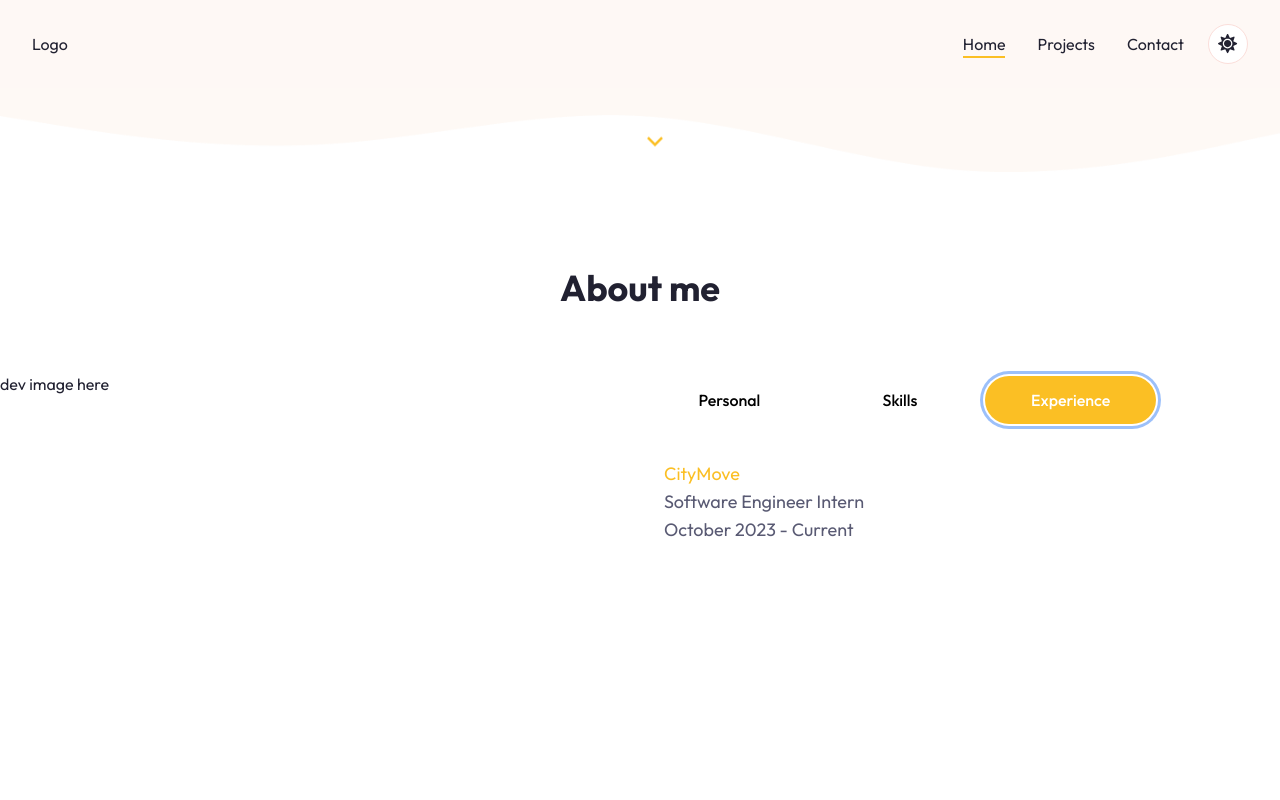
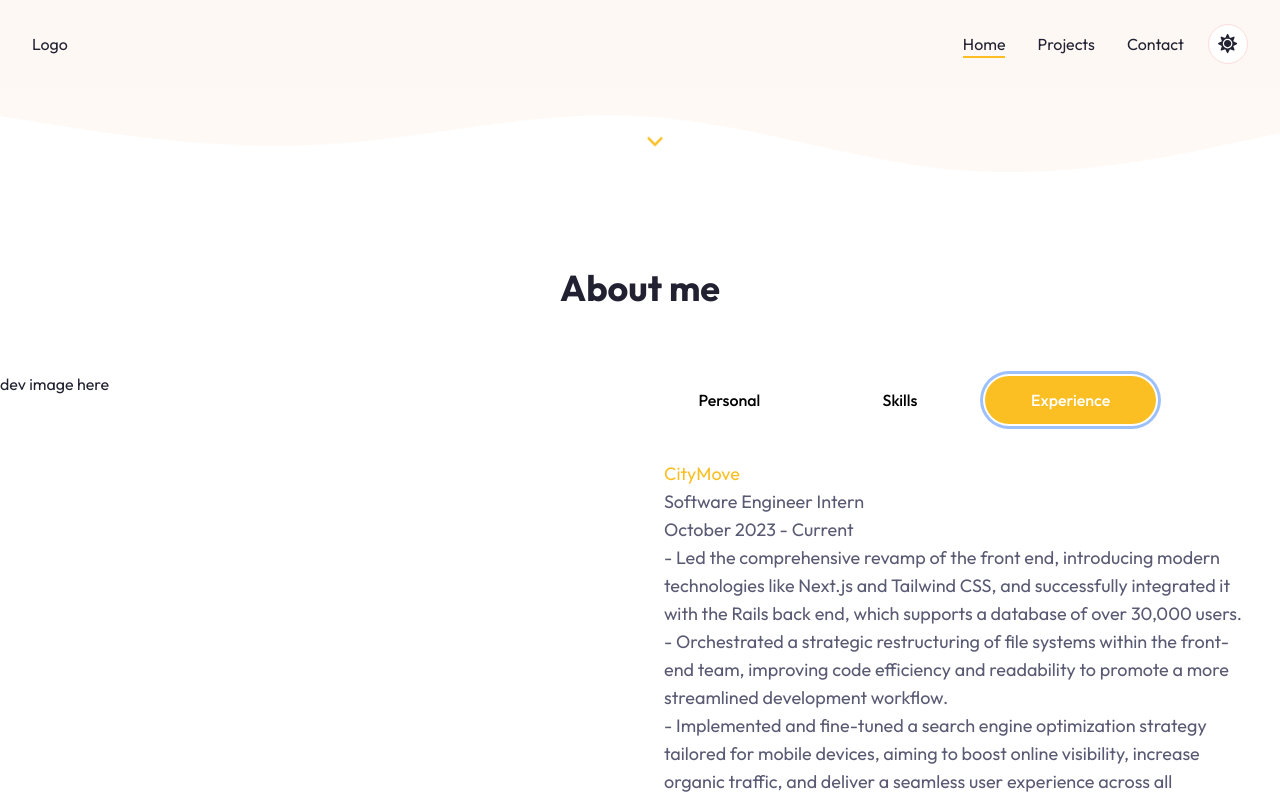
Before and after one commit to dlaucodes/devlau, a Next.js app: page / in a window 1280 px wide. Both pictures are taken after a click on the tab "Experience". Shown: the part 588-1388 px from the top of the page. Built offline with nearby package versions, Linux system fonts and the light colour scheme.

Commit message:
add relevant experience

```diff
--- a/components/About.tsx
+++ b/components/About.tsx
@@ -36,6 +36,9 @@ const experienceData = [
     data: {
       company: "CityMove",
       role: "Software Engineer Intern",
+      desc1: "Led the comprehensive revamp of the front end, introducing modern technologies like Next.js and Tailwind CSS, and successfully integrated it with the Rails back end, which supports a database of over 30,000 users.",
+      desc2: "Orchestrated a strategic restructuring of file systems within the front-end team, improving code efficiency and readability to promote a more streamlined development workflow.",
+      desc3: "Implemented and fine-tuned a search engine optimization strategy tailored for mobile devices, aiming to boost online visibility, increase organic traffic, and deliver a seamless user experience across all platforms.",
       years: "October 2023 - Current",
     },
   },
@@ -112,11 +115,13 @@ const About = () => {
                       key={index}
                     >
                       <div className="items-center mx-2 flex flex-col">
-                        <ul>
-                          <li></li>
+                        <ul className="">
                           <li className="text-primary">{item.data.company}</li>
                           <li className='text-muted-foreground'>{item.data.role}</li>
                           <li className='text-muted-foreground'>{item.data.years}</li>
+                          <li className='text-muted-foreground'>- {item.data.desc1}</li>
+                          <li className='text-muted-foreground'>- {item.data.desc2}</li>
+                          <li className='text-muted-foreground'>- {item.data.desc3}</li>
                         </ul>
                       </div>
                     </div>
```
